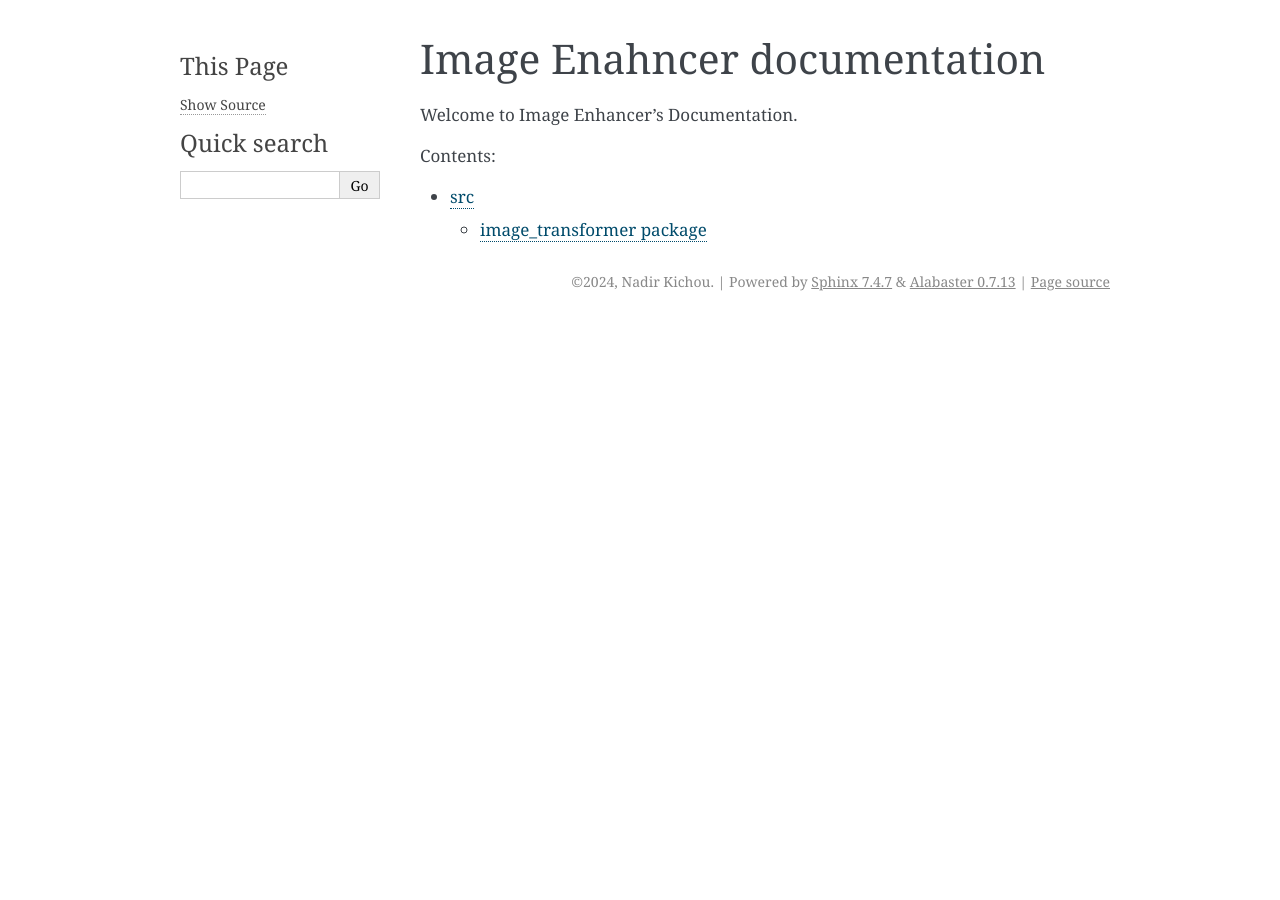
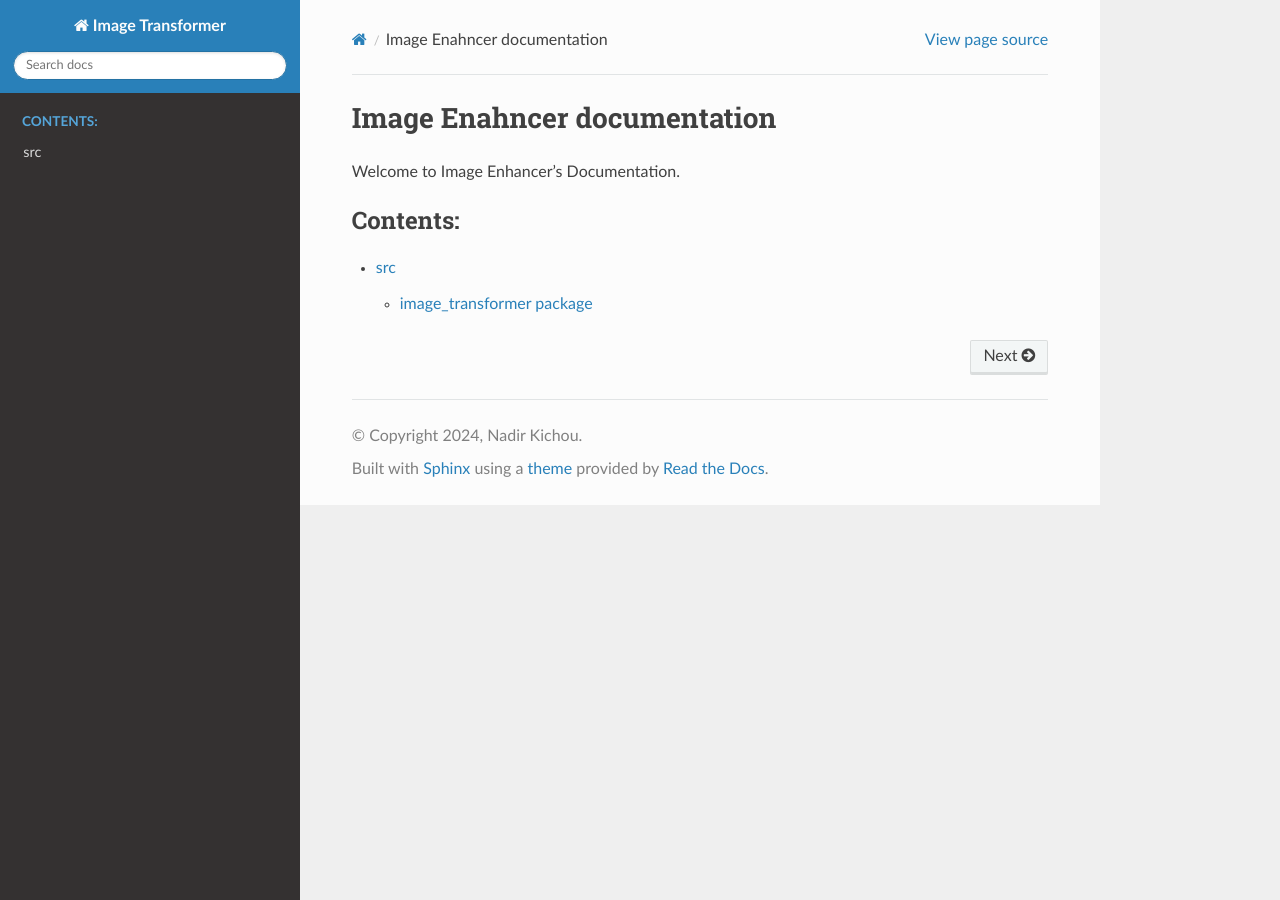
Before and after one commit to raideno/image-transformer, a Sphinx documentation site: the page built from docs/index.rst, in a window 1280 px wide. Built offline with Sphinx 7.4.7 and the Read the Docs theme 3.1.0, drawn with Linux system fonts in a browser that asks for light colours.

Commit message:
docs: update documentation theme

```diff
--- a/docs/conf.py
+++ b/docs/conf.py
@@ -19,5 +19,5 @@ extensions = [
 templates_path = ['_templates']
 exclude_patterns = ['_build', 'Thumbs.db', '.DS_Store']
 
-html_theme = 'alabaster'
+html_theme = "sphinx_rtd_theme"
 html_static_path = ['_static']
--- a/pyproject.toml
+++ b/pyproject.toml
@@ -38,6 +38,7 @@ tox = "^4.23.0"
 pylint = "^3.3.1"
 coverage = "^7.6.3"
 coverage-badge = "^1.1.2"
+sphinx-rtd-theme = "^3.0.1"
 
 [build-system]
 requires = ["poetry-core"]
```
Also changed, not shown: README.md (+10 -0 lines), 1 other file.
